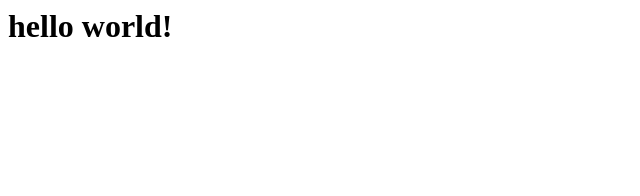
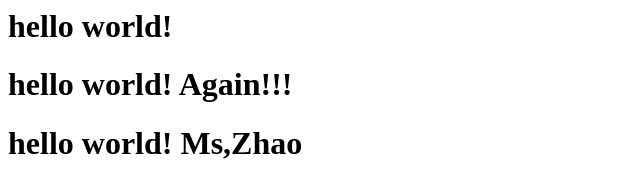
Before and after one commit to ZhaoPijin/myweb, a plain HTML site: page index.html in a window 1280 px wide. Shown: the whole page, without its empty margins (0-640 px from the left). Drawn offline with Linux system fonts and the light colour scheme.

Commit message:
again le

```diff
--- a/index.html
+++ b/index.html
@@ -1 +1,3 @@
 <h1>hello world!</h1>
+<h1>hello world! Again!!!</h1>
+<h1>hello world! Ms,Zhao</h1>
```
